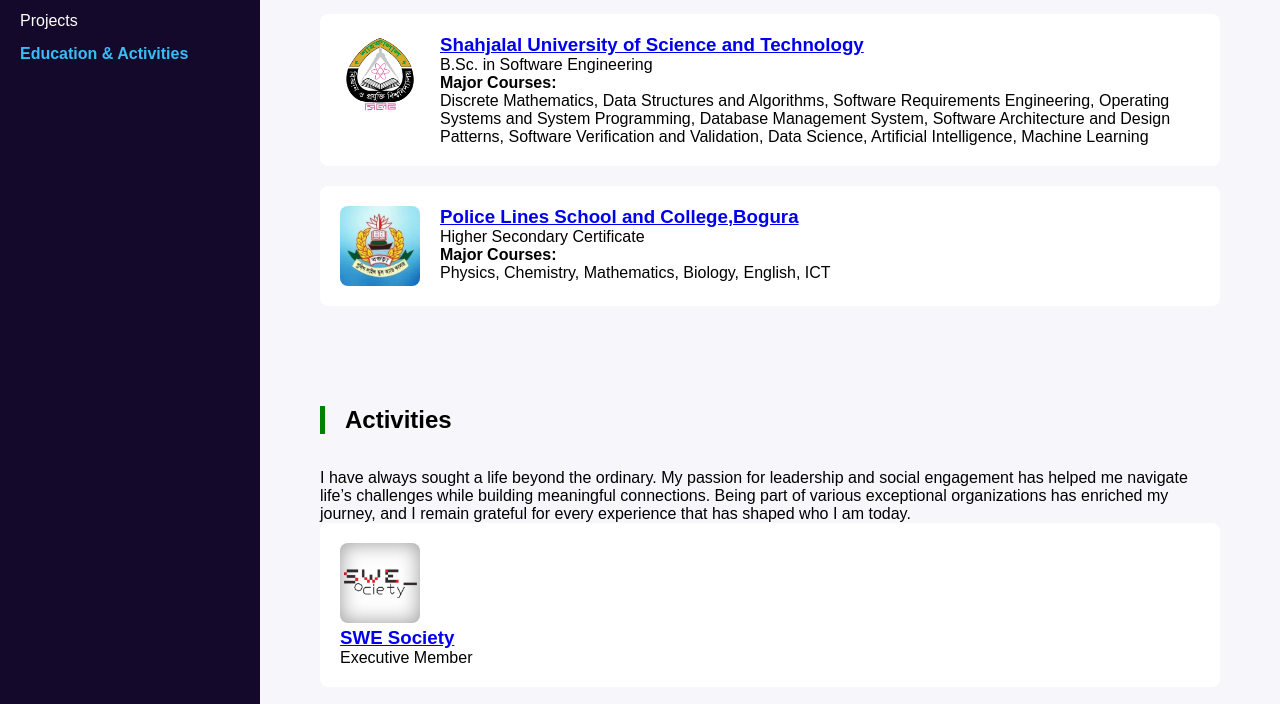
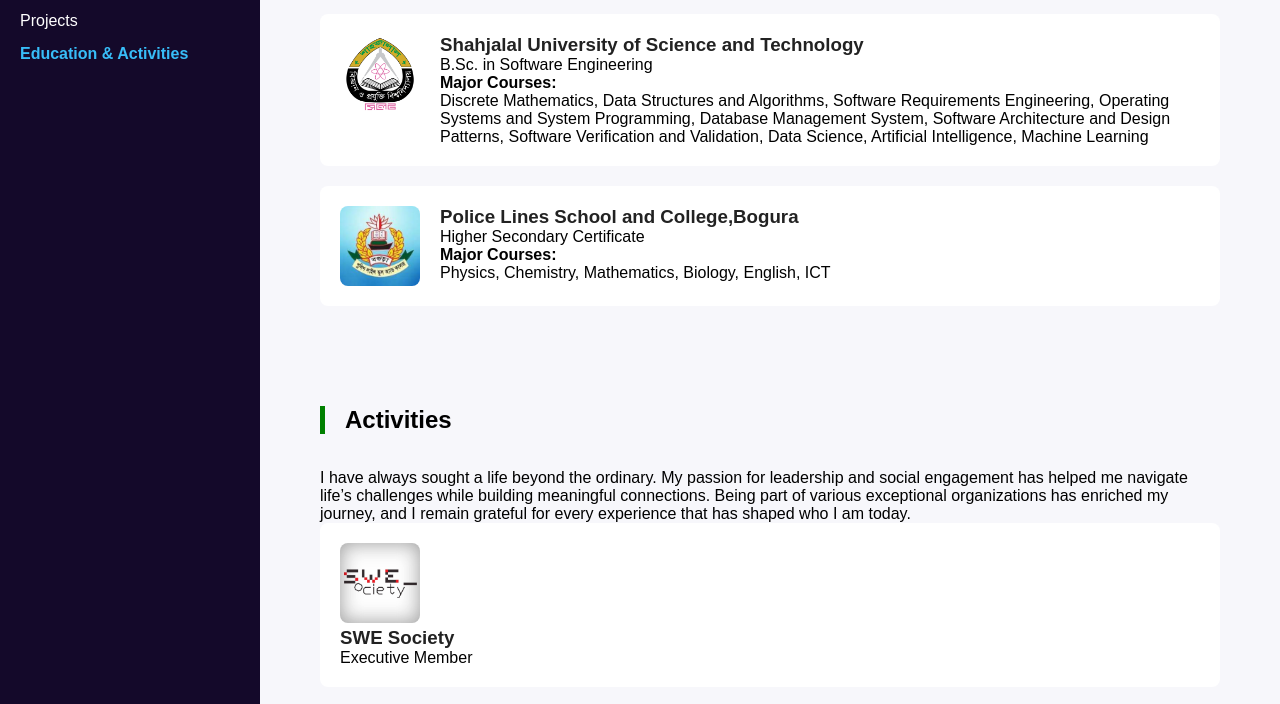
Before and after one commit to NazmulIslam23/Portfolio, a plain HTML site: page education.html in a window 1280 px wide. Shown: the part 89-793 px from the top of the page. Drawn offline with Linux system fonts and the light colour scheme.

Commit message:
hover effect

```diff
--- a/style.css
+++ b/style.css
@@ -110,6 +110,16 @@
 .edu-card img {
   width: 60px;
 }
+.edu-card h3 a {
+  color: #222;
+  text-decoration: none;
+}
+
+.edu-card h3 a:hover {
+  color: #0077ff;
+  text-decoration: underline;
+}
+
 
 .cv-btn {
   display: inline-block;
@@ -179,3 +189,12 @@
   object-fit: cover;
   border-radius: 8px;
 }
+.card h3 a {
+  color: #222;
+  text-decoration: none;
+}
+
+.card h3 a:hover {
+  color: #0077ff;
+  text-decoration: underline;
+}
```
